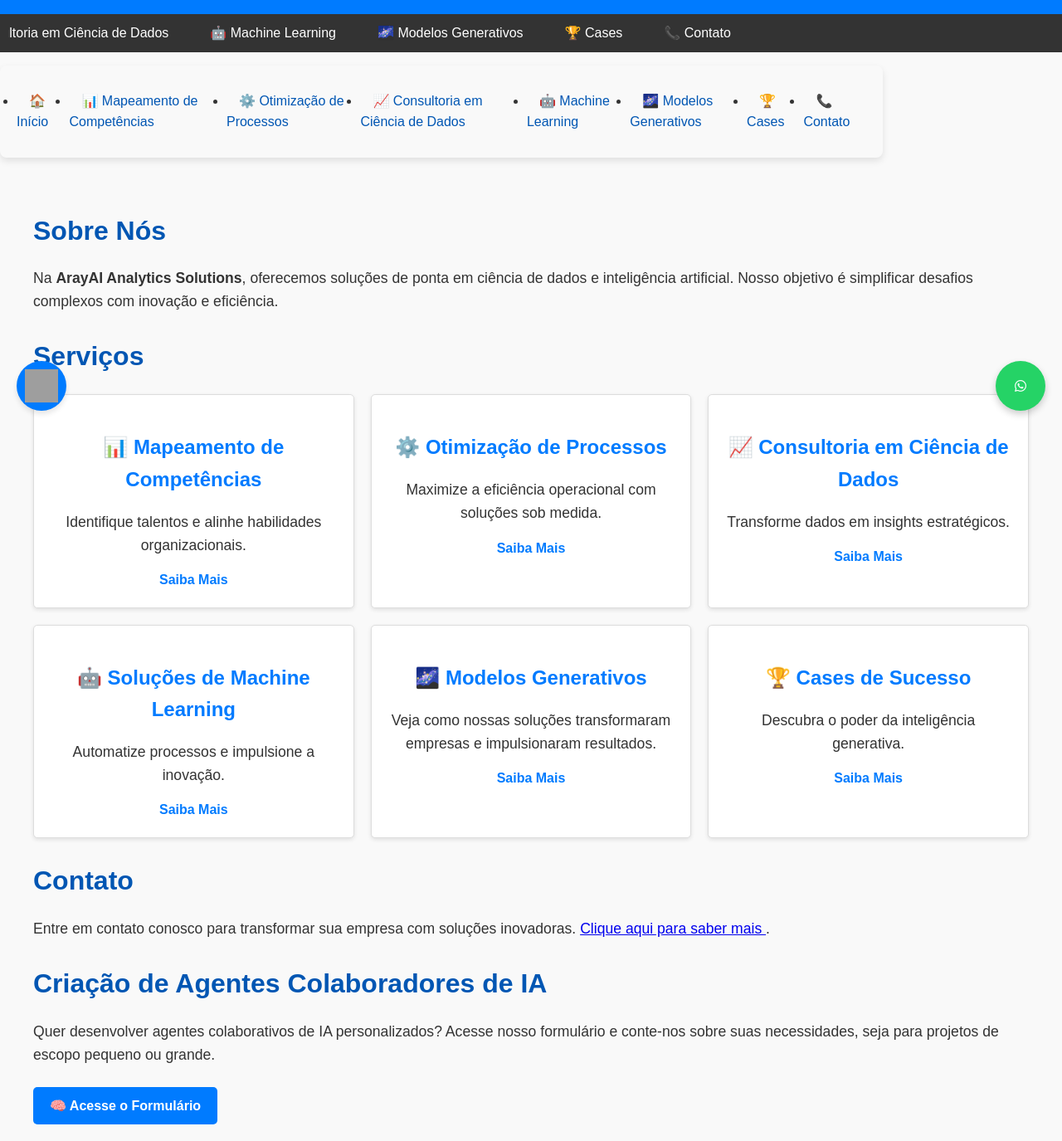
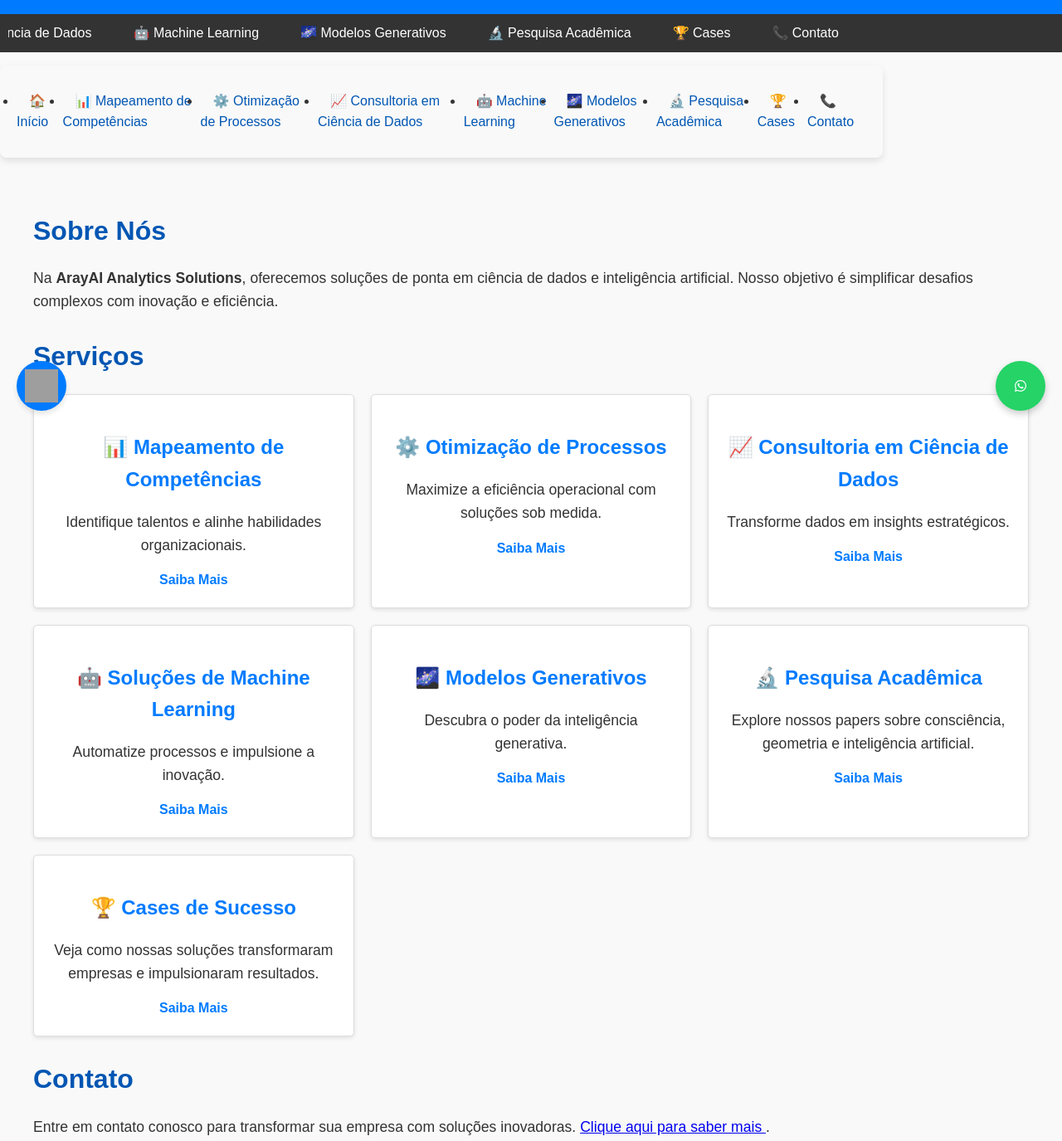
Before and after one commit to gokuhayda/ArayAI, a plain HTML site: page index.html in a window 1280 px wide. Shown: the part 285-1660 px from the top of the page at 83% size. Drawn offline with Linux system fonts and the light colour scheme; grey boxes are pictures that could not be loaded.

Commit message:
Add files via upload

```diff
--- a/index.html
+++ b/index.html
@@ -53,6 +53,7 @@ height="0" width="0" style="display:none;visibility:hidden"></iframe></noscript>
                 <li><a href="data_science_consulting.html">📈 Consultoria em Ciência de Dados</a></li>
                 <li><a href="machine_learning_solutions.html">🤖 Machine Learning</a></li>
                 <li><a href="generative_models.html">🌌 Modelos Generativos</a></li>
+                <li><a href="Geometric_Intelligence_Horizon.html">🔬 Pesquisa Acadêmica</a></li>
                 <li><a href="cases.html">🏆 Cases</a></li>
                 <li><a href="contact.html">📞 Contato</a></li>
             </ul>
@@ -68,6 +69,7 @@ height="0" width="0" style="display:none;visibility:hidden"></iframe></noscript>
             <li><a href="data_science_consulting.html">📈 Consultoria em Ciência de Dados</a></li>
             <li><a href="machine_learning_solutions.html">🤖 Machine Learning</a></li>
             <li><a href="generative_models.html">🌌 Modelos Generativos</a></li>
+            <li><a href="Geometric_Intelligence_Horizon.html">🔬 Pesquisa Acadêmica</a></li>
             <li><a href="cases.html">🏆 Cases</a></li>
             <li><a href="contact.html">📞 Contato</a></li>
         </ul>
@@ -114,12 +116,17 @@ height="0" width="0" style="display:none;visibility:hidden"></iframe></noscript>
                 </div>
                 <div class="service">
                     <h3>🌌 Modelos Generativos</h3>
-                    <p>Veja como nossas soluções transformaram empresas e impulsionaram resultados.</p>
+                    <p>Descubra o poder da inteligência generativa.</p>
                     <a href="generative_models.html">Saiba Mais</a>
                 </div>
                 <div class="service">
+                    <h3>🔬 Pesquisa Acadêmica</h3>
+                    <p>Explore nossos papers sobre consciência, geometria e inteligência artificial.</p>
+                    <a href="Geometric_Intelligence_Horizon.html">Saiba Mais</a>
+                </div>
+                <div class="service">
                     <h3>🏆 Cases de Sucesso</h3>
-                    <p>Descubra o poder da inteligência generativa.</p>
+                    <p>Veja como nossas soluções transformaram empresas e impulsionaram resultados.</p>
                     <a href="cases.html">Saiba Mais</a>
                 </div>
             </div>
```
